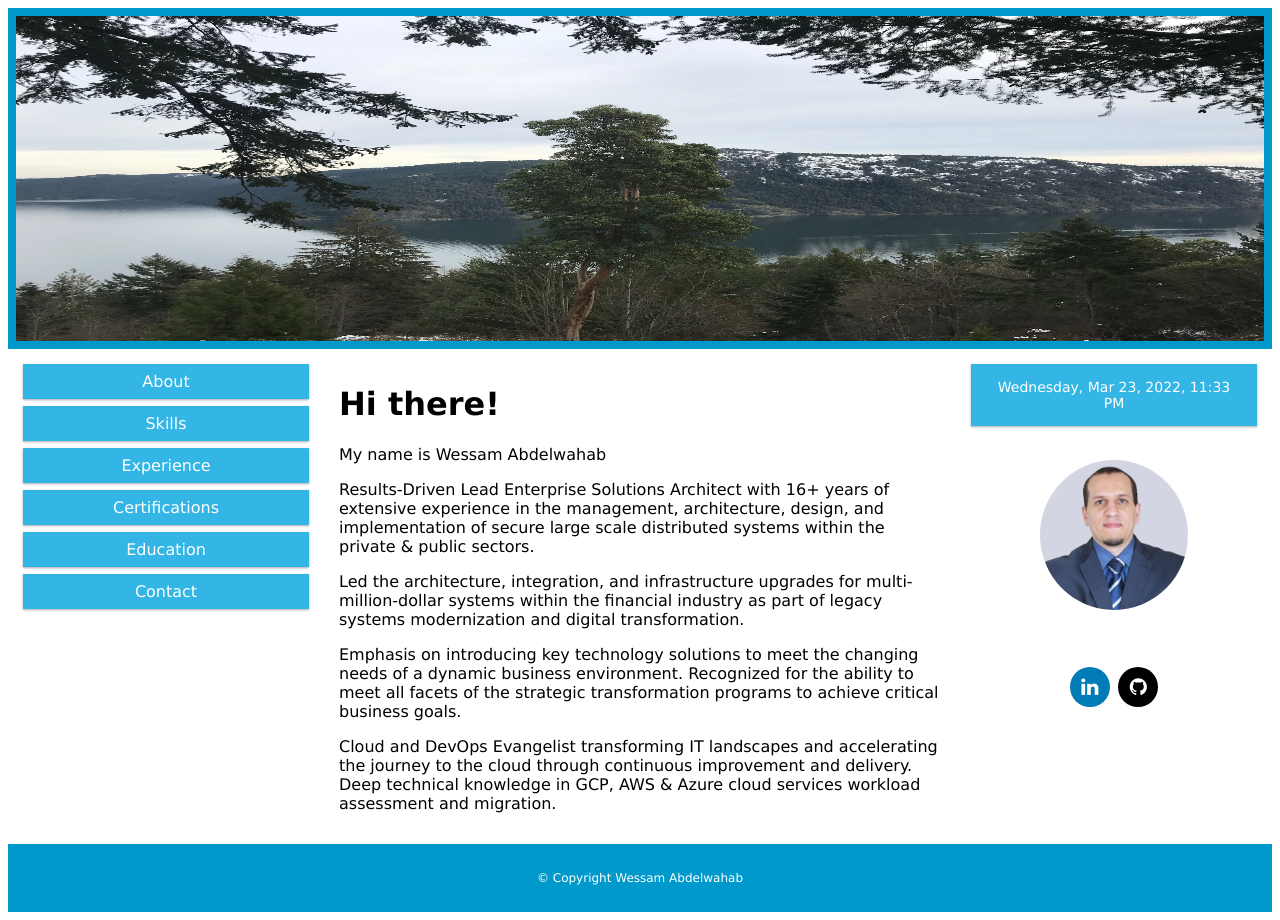
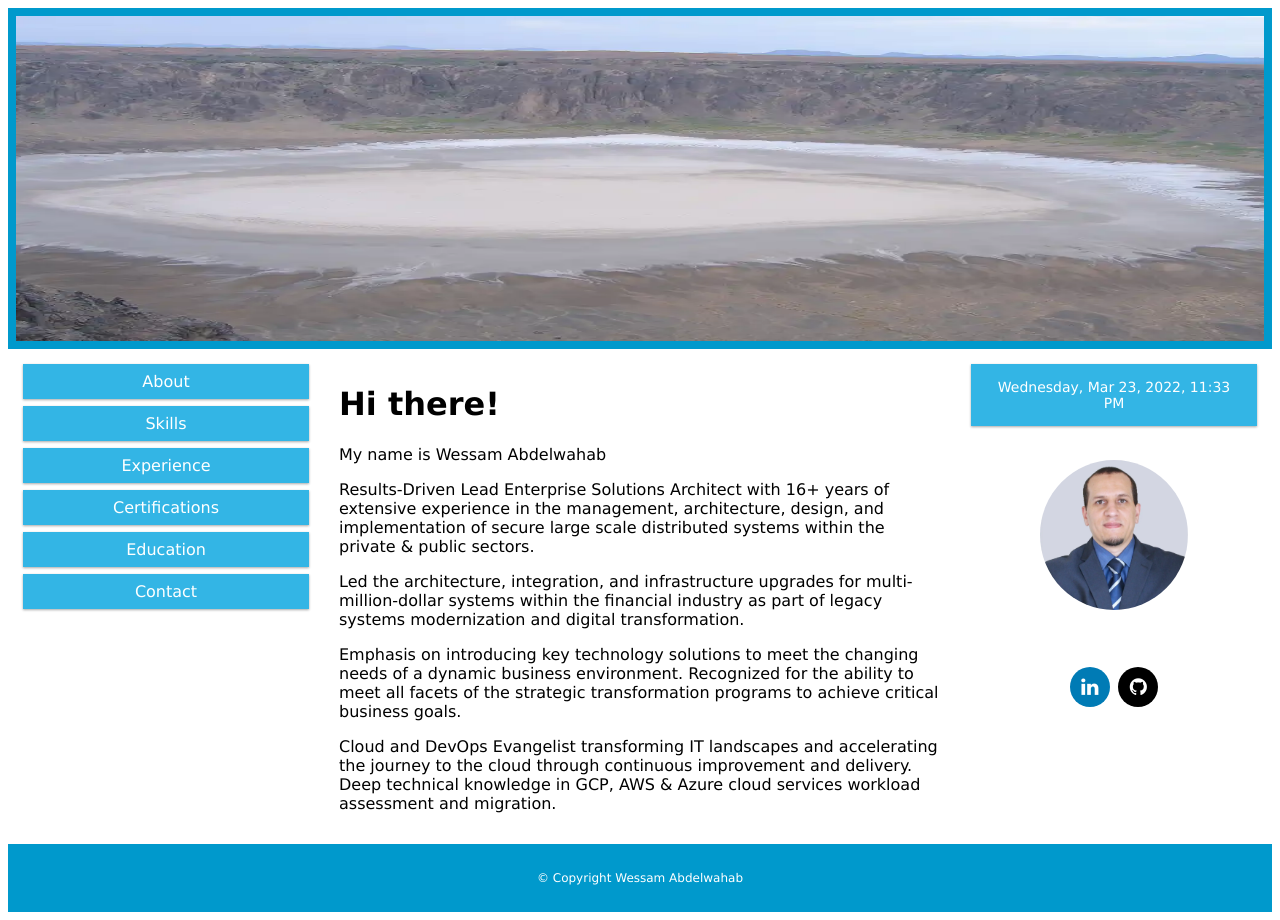
Before and after one commit to wessam-abdelwahab/wessamabdelwahab.github.io, a Jekyll site: the page built from index.html, in a window 1280 px wide. Built offline with Jekyll 4.4.1, drawn with Linux system fonts in a browser that asks for light colours; nearby versions of some CDN libraries.

Commit message:
Update Pic

```diff
--- a/_layouts/default.html
+++ b/_layouts/default.html
@@ -53,9 +53,9 @@
 					<!-- <a href="/"><img src="/images/crater.png" alt="Al Wahbah Crater" title="Al Wahbah Crater" class="entry-image" align="middle" width="600" height="400"></a> -->
 					<a href="/">
 					<picture>
-						<source type="image/webp" srcset="/images/Island.webp">
-						<source type="image/jpeg" srcset="/images/Island.HEIC">
-						<img src="/images/Island.HEIC" alt="Vancouver Island" title="Vancouver Island" class="entry-image" align="middle" width="600" height="400">
+						<source type="image/webp" srcset="/images/crater.webp">
+						<source type="image/jpeg" srcset="/images/crater.png">
+						<img src="/images/crater.png" alt="Al Wahbah Crater" title="Al Wahbah Crater" class="entry-image" align="middle" width="600" height="400">
 					  </picture>
 					</a>
 				</div>
```
